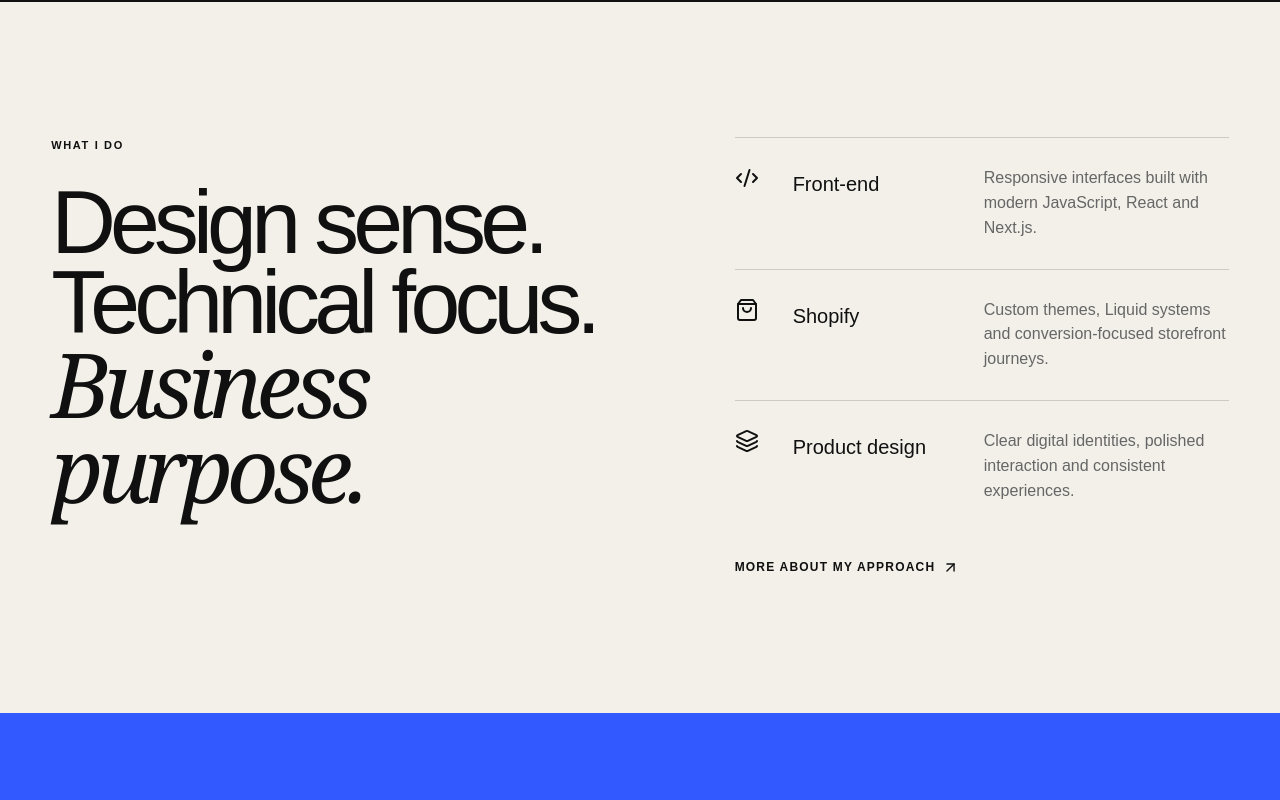
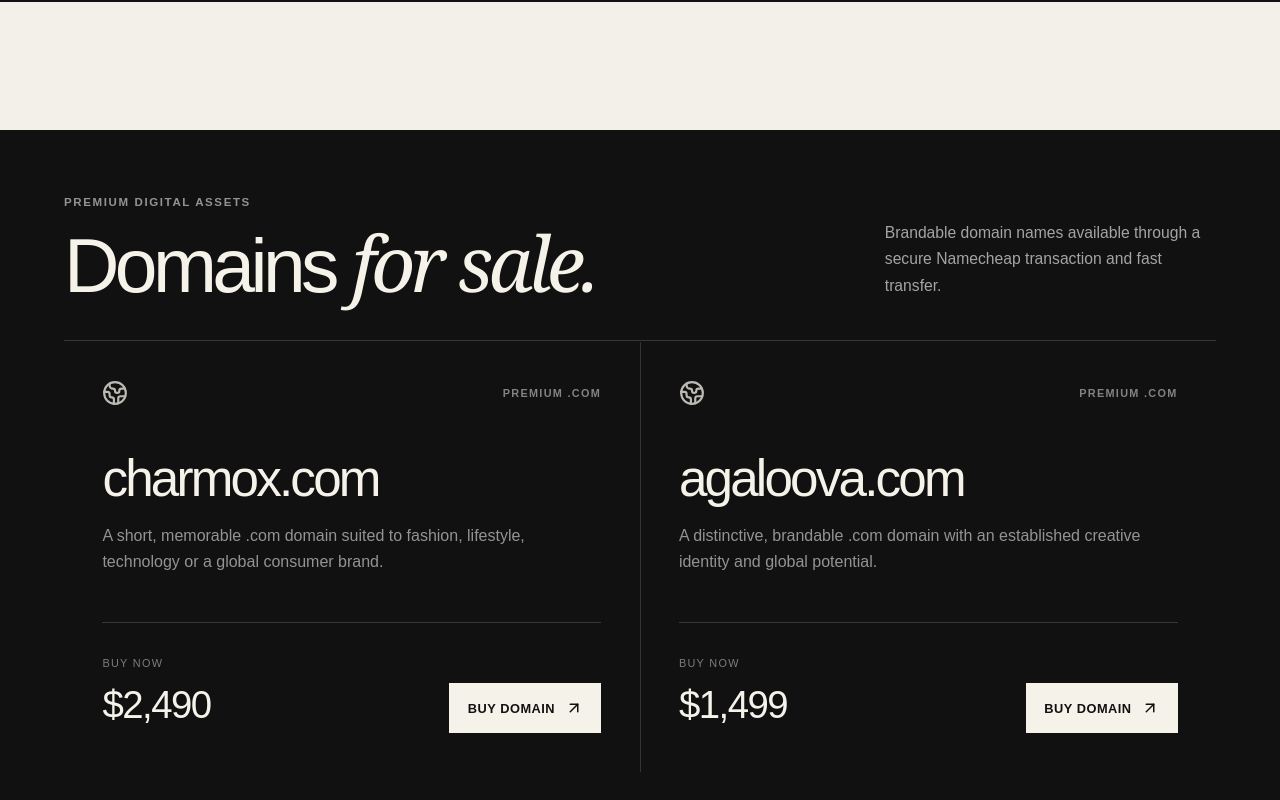
Before and after one commit to mehdi-labssis/mehdi-portfolio-owner, a Next.js app: page / in a window 1280 px wide. Shown: the part 1820-2620 px from the top of the page. Built offline with nearby package versions, Linux system fonts and the light colour scheme.

Commit message:
Add domains for sale to portfolio

```diff
--- a/app/globals.css
+++ b/app/globals.css
@@ -31,3 +31,193 @@
 /* Look Journal product page */
 .look-journal-sales-page{--v-ink:#171413;--v-paper:#f5eee9}.look-journal-sales-page .velmora-hero-copy h1{font-size:clamp(72px,14vw,215px);letter-spacing:-.055em}.look-journal-sales-page .velmora-intro h2 em{color:#a46855}.look-journal-sales-page .velmora-features{background:#1b1715}.look-journal-sales-page .velmora-cta{background:#d5aa96}.look-demo-password{display:flex;align-items:center;gap:8px;width:max-content;margin:-10px 0 28px;padding:10px 13px;border:1px solid rgba(23,20,19,.25);font-size:11px;letter-spacing:.04em}.look-journal-sales-page .velmora-gallery figure:first-child img{object-position:center}.look-journal-sales-page .velmora-cta>div{flex-wrap:wrap}.look-journal-sales-page .velmora-cta>div a:not(:first-child){font-size:11px;font-weight:800;text-transform:uppercase;letter-spacing:.08em;border-bottom:1px solid}
 @media(max-width:700px){.look-journal-sales-page .velmora-hero-copy h1{font-size:16.5vw;line-height:.84}.look-demo-password{margin-top:2px}.look-journal-sales-page .velmora-gallery img,.look-journal-sales-page .velmora-gallery .wide img{object-position:top}}
+/* Domains for sale */
+.domains-sale {
+  margin-top: clamp(5rem, 10vw, 9rem);
+  padding: clamp(2rem, 5vw, 4.5rem);
+  background: #111111;
+  color: #f5f2ea;
+  overflow: hidden;
+}
+
+.domains-heading {
+  display: grid;
+  grid-template-columns: minmax(0, 1.4fr) minmax(260px, 0.6fr);
+  gap: 3rem;
+  align-items: end;
+  padding-bottom: 2.5rem;
+  border-bottom: 1px solid rgba(255, 255, 255, 0.16);
+}
+
+.domains-heading > div > p {
+  margin: 0 0 1rem;
+  color: rgba(255, 255, 255, 0.55);
+  font-size: 0.72rem;
+  font-weight: 600;
+  letter-spacing: 0.14em;
+  text-transform: uppercase;
+}
+
+.domains-heading h2 {
+  margin: 0;
+  font-size: clamp(2.6rem, 6vw, 6rem);
+  font-weight: 500;
+  line-height: 0.9;
+  letter-spacing: -0.06em;
+}
+
+.domains-heading h2 em {
+  font-family: Georgia, serif;
+  font-weight: 400;
+}
+
+.domains-heading > p {
+  max-width: 430px;
+  margin: 0;
+  color: rgba(255, 255, 255, 0.62);
+  font-size: 0.98rem;
+  line-height: 1.7;
+}
+
+.domains-grid {
+  display: grid;
+  grid-template-columns: repeat(2, minmax(0, 1fr));
+  gap: 1px;
+  margin-top: 1px;
+  background: rgba(255, 255, 255, 0.15);
+}
+
+.domain-card {
+  min-width: 0;
+  min-height: 430px;
+  padding: clamp(1.5rem, 3vw, 2.5rem);
+  background: #111111;
+  display: flex;
+  flex-direction: column;
+  justify-content: space-between;
+  transition:
+    background 250ms ease,
+    transform 250ms ease;
+}
+
+.domain-card:hover {
+  background: #181818;
+}
+
+.domain-card-top {
+  display: flex;
+  align-items: center;
+  justify-content: space-between;
+  gap: 1rem;
+}
+
+.domain-card-top svg {
+  width: 26px;
+  height: 26px;
+  opacity: 0.75;
+}
+
+.domain-card-top span {
+  color: rgba(255, 255, 255, 0.48);
+  font-size: 0.68rem;
+  font-weight: 600;
+  letter-spacing: 0.12em;
+  text-transform: uppercase;
+}
+
+.domain-card h3 {
+  margin: 0 0 1.2rem;
+  overflow-wrap: anywhere;
+  font-size: clamp(2rem, 4vw, 4.2rem);
+  font-weight: 500;
+  line-height: 1;
+  letter-spacing: -0.055em;
+}
+
+.domain-card > div:nth-child(2) > p {
+  max-width: 500px;
+  margin: 0;
+  color: rgba(255, 255, 255, 0.55);
+  line-height: 1.65;
+}
+
+.domain-card-bottom {
+  display: flex;
+  align-items: end;
+  justify-content: space-between;
+  gap: 1.5rem;
+  padding-top: 2rem;
+  border-top: 1px solid rgba(255, 255, 255, 0.16);
+}
+
+.domain-card-bottom > div {
+  display: flex;
+  flex-direction: column;
+  gap: 0.25rem;
+}
+
+.domain-card-bottom span {
+  color: rgba(255, 255, 255, 0.45);
+  font-size: 0.68rem;
+  letter-spacing: 0.12em;
+  text-transform: uppercase;
+}
+
+.domain-card-bottom strong {
+  font-size: clamp(1.7rem, 3vw, 2.5rem);
+  font-weight: 500;
+  letter-spacing: -0.04em;
+}
+
+.domain-card-bottom a {
+  min-height: 50px;
+  padding: 0.85rem 1.15rem;
+  background: #f5f2ea;
+  color: #111111;
+  display: inline-flex;
+  align-items: center;
+  justify-content: center;
+  gap: 0.6rem;
+  font-size: 0.8rem;
+  font-weight: 700;
+  letter-spacing: 0.04em;
+  text-decoration: none;
+  text-transform: uppercase;
+  transition:
+    background 180ms ease,
+    transform 180ms ease;
+}
+
+.domain-card-bottom a:hover {
+  background: #ffffff;
+  transform: translateY(-2px);
+}
+
+@media (max-width: 760px) {
+  .domains-sale {
+    margin-top: 4rem;
+    padding: 1.4rem;
+  }
+
+  .domains-heading {
+    grid-template-columns: 1fr;
+    gap: 1.5rem;
+  }
+
+  .domains-grid {
+    grid-template-columns: 1fr;
+  }
+
+  .domain-card {
+    min-height: 390px;
+  }
+
+  .domain-card-bottom {
+    align-items: stretch;
+    flex-direction: column;
+  }
+
+  .domain-card-bottom a {
+    width: 100%;
+  }
+}
--- a/app/page.tsx
+++ b/app/page.tsx
@@ -2,13 +2,116 @@ import { ArrowUpRight, Code2, Layers3, ShoppingBag } from "lucide-react";
 import SiteHeader from "@/components/SiteHeader";
 import SiteFooter from "@/components/SiteFooter";
 import ProjectCard from "@/components/ProjectCard";
+import DomainsForSale from "@/components/DomainsForSale";
 import { projects } from "@/lib/projects";
 
 export default function Home() {
-  return <><SiteHeader/><main>
-    <section className="home-hero"><p className="hero-kicker">Morocco · Working worldwide</p><h1>I build digital<br/>experiences that<br/><em>feel alive.</em></h1><div className="hero-bottom"><p>Shopify developer and front-end builder creating distinctive commerce, brand and community products.</p><a className="round-link" href="/projects" aria-label="See projects"><ArrowUpRight/></a></div><div className="hero-index">PORTFOLIO / 2026</div></section>
-    <section className="home-work"><div className="section-heading"><p>Selected work</p><h2>Recent projects</h2><a href="/projects">View all 08 <ArrowUpRight size={16}/></a></div><div className="home-projects">{projects.slice(0,3).map(project => <ProjectCard project={project} key={project.slug}/>)}</div></section>
-    <section className="home-about"><div><p className="eyebrow">What I do</p><h2>Design sense.<br/>Technical focus.<br/><em>Business purpose.</em></h2></div><div className="service-stack"><article><Code2/><h3>Front-end</h3><p>Responsive interfaces built with modern JavaScript, React and Next.js.</p></article><article><ShoppingBag/><h3>Shopify</h3><p>Custom themes, Liquid systems and conversion-focused storefront journeys.</p></article><article><Layers3/><h3>Product design</h3><p>Clear digital identities, polished interaction and consistent experiences.</p></article><a href="/about">More about my approach <ArrowUpRight size={17}/></a></div></section>
-    <section className="home-cta"><p>Have a project in mind?</p><h2>Let&apos;s make it <em>real.</em></h2><a href="/contact">Start a conversation <ArrowUpRight/></a></section>
-  </main><SiteFooter/></>;
+  return (
+    <>
+      <SiteHeader />
+
+      <main>
+        <section className="home-hero">
+          <p className="hero-kicker">Morocco · Working worldwide</p>
+
+          <h1>
+            I build digital
+            <br />
+            experiences that
+            <br />
+            <em>feel alive.</em>
+          </h1>
+
+          <div className="hero-bottom">
+            <p>
+              Shopify developer and front-end builder creating distinctive
+              commerce, brand and community products.
+            </p>
+
+            <a className="round-link" href="/projects" aria-label="See projects">
+              <ArrowUpRight />
+            </a>
+          </div>
+
+          <div className="hero-index">PORTFOLIO / 2026</div>
+        </section>
+
+        <section className="home-work">
+          <div className="section-heading">
+            <p>Selected work</p>
+            <h2>Recent projects</h2>
+            <a href="/projects">
+              View all 08 <ArrowUpRight size={16} />
+            </a>
+          </div>
+
+          <div className="home-projects">
+            {projects.slice(0, 3).map((project) => (
+              <ProjectCard project={project} key={project.slug} />
+            ))}
+          </div>
+        </section>
+
+        <DomainsForSale />
+
+        <section className="home-about">
+          <div>
+            <p className="eyebrow">What I do</p>
+            <h2>
+              Design sense.
+              <br />
+              Technical focus.
+              <br />
+              <em>Business purpose.</em>
+            </h2>
+          </div>
+
+          <div className="service-stack">
+            <article>
+              <Code2 />
+              <h3>Front-end</h3>
+              <p>
+                Responsive interfaces built with modern JavaScript, React and
+                Next.js.
+              </p>
+            </article>
+
+            <article>
+              <ShoppingBag />
+              <h3>Shopify</h3>
+              <p>
+                Custom themes, Liquid systems and conversion-focused storefront
+                journeys.
+              </p>
+            </article>
+
+            <article>
+              <Layers3 />
+              <h3>Product design</h3>
+              <p>
+                Clear digital identities, polished interaction and consistent
+                experiences.
+              </p>
+            </article>
+
+            <a href="/about">
+              More about my approach <ArrowUpRight size={17} />
+            </a>
+          </div>
+        </section>
+
+        <section className="home-cta">
+          <p>Have a project in mind?</p>
+          <h2>
+            Let&apos;s make it <em>real.</em>
+          </h2>
+          <a href="/contact">
+            Start a conversation <ArrowUpRight />
+          </a>
+        </section>
+      </main>
+
+      <SiteFooter />
+    </>
+  );
 }
--- /dev/null
+++ b/components/DomainsForSale.tsx
@@ -0,0 +1,72 @@
+import { ArrowUpRight, Globe2 } from "lucide-react";
+
+const domains = [
+  {
+    name: "charmox.com",
+    price: "$2,490",
+    description:
+      "A short, memorable .com domain suited to fashion, lifestyle, technology or a global consumer brand.",
+    purchaseUrl:
+      "https://www.namecheap.com/domains/registration/results/?domain=charmox.com",
+  },
+  {
+    name: "agaloova.com",
+    price: "$1,499",
+    description:
+      "A distinctive, brandable .com domain with an established creative identity and global potential.",
+    purchaseUrl:
+      "https://www.namecheap.com/domains/registration/results/?domain=agaloova.com",
+  },
+];
+
+export default function DomainsForSale() {
+  return (
+    <section className="domains-sale">
+      <div className="domains-heading">
+        <div>
+          <p>Premium digital assets</p>
+          <h2>
+            Domains <em>for sale.</em>
+          </h2>
+        </div>
+
+        <p>
+          Brandable domain names available through a secure Namecheap
+          transaction and fast transfer.
+        </p>
+      </div>
+
+      <div className="domains-grid">
+        {domains.map((domain) => (
+          <article className="domain-card" key={domain.name}>
+            <div className="domain-card-top">
+              <Globe2 />
+              <span>Premium .com</span>
+            </div>
+
+            <div>
+              <h3>{domain.name}</h3>
+              <p>{domain.description}</p>
+            </div>
+
+            <div className="domain-card-bottom">
+              <div>
+                <span>Buy now</span>
+                <strong>{domain.price}</strong>
+              </div>
+
+              <a
+                href={domain.purchaseUrl}
+                target="_blank"
+                rel="noopener noreferrer"
+              >
+                Buy domain
+                <ArrowUpRight size={18} />
+              </a>
+            </div>
+          </article>
+        ))}
+      </div>
+    </section>
+  );
+}
```
Also changed, not shown: app/projects/page.tsx (+38 -1 lines).
